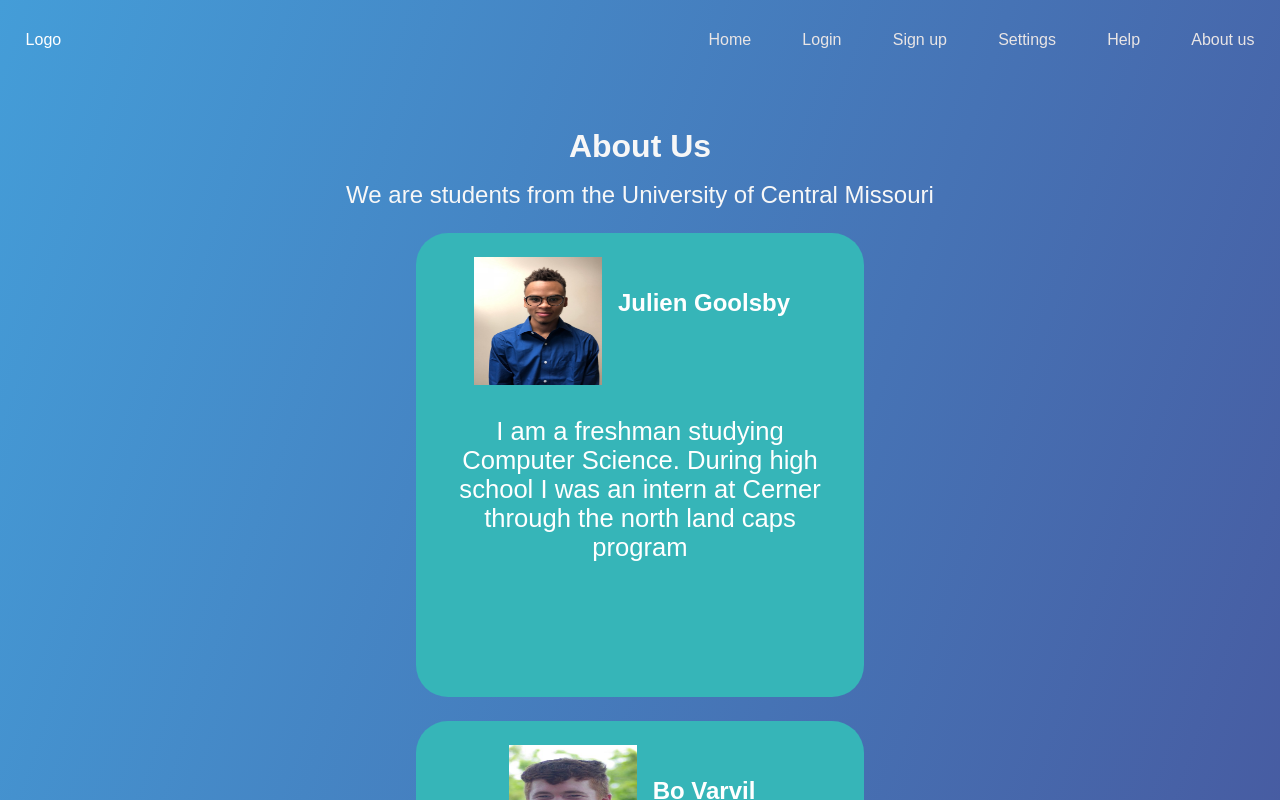
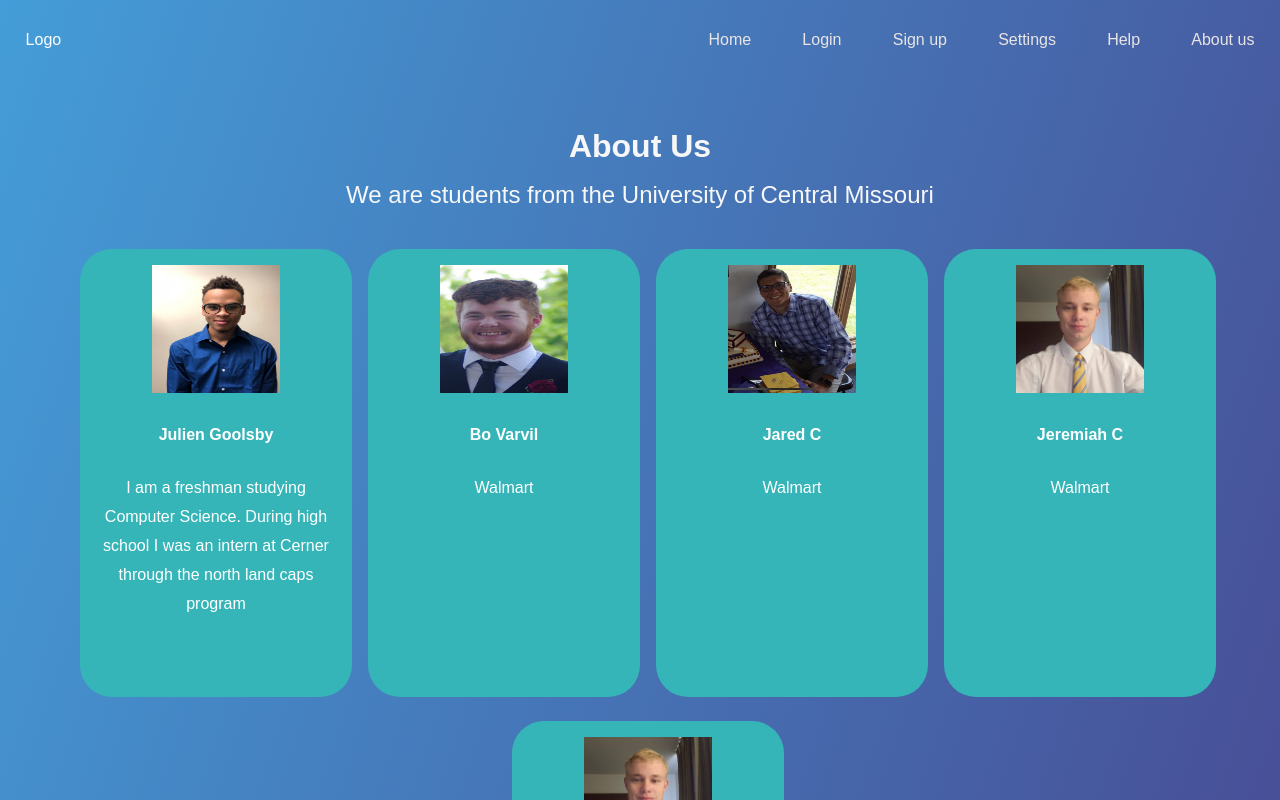
Before and after one commit to GoolsbyJulien/Hackathon2020UCM, a React (Create React App) app: page /aboutUS in a window 1280 px wide. Shown: the top 800 px of the page. Built offline with nearby package versions, Linux system fonts and the light colour scheme; the HTML template or start-up script is replaced by a standard one.

Commit message:
about page vertical

```diff
--- a/src/classes/Person/index.css
+++ b/src/classes/Person/index.css
@@ -1,11 +1,14 @@
 .aboutUsCard {
-  padding: 1.5rem;
-  margin: 1.5rem;
+  padding: 1rem;
+  margin-top: 1.5rem;
+  margin-left: 1rem;
   background-color: #36B5B8;
-
-  width: 25rem;
+  width: 15rem;
   height: 26rem;
   border-radius: 2rem;
+  vertical-align: top;
+
+  display: inline-block;
 }
 
 .personImage
@@ -18,11 +21,16 @@
 
 .aboutme {
   color: white;
+  font-size: 1rem;
+  display: inline;
+
+  padding: 0;
+margin: 0;
 }
 .name {
   vertical-align: top;
-padding: 1rem;  display: inline-block;
+padding: 1rem;
   align-self: center;
   color: white;
-  font-size: 1.5rem;
+  font-size: 1rem;
 }
--- a/src/pages/AboutUSPage/index.css
+++ b/src/pages/AboutUSPage/index.css
@@ -2,7 +2,8 @@
   display: flex;
   flex-direction: column;
   align-items: stretch;
-
+  animation-name: fadeIn;
+  animation-duration: 2s;
   color:white;
 }
 
--- a/src/pages/AboutUSPage/index.js
+++ b/src/pages/AboutUSPage/index.js
@@ -23,7 +23,9 @@ class AboutUSPage extends React.Component {
     const results = [new Person('Julien Goolsby', 'I am a freshman studying Computer Science. During high school I was an intern at Cerner through the north land caps program  ', julienPicture),
     new Person('Bo Varvil', 'Walmart', boPicture),
     new Person('Jared C', 'Walmart', jaredPicture),
-    new Person('Jeremiah C', 'Walmart', jeremiahPicture)
+    new Person('Jeremiah C', 'Walmart', jeremiahPicture),
+    new Person('Nate', 'Walmart', jeremiahPicture)
+
 
   ];
 
@@ -32,7 +34,7 @@ class AboutUSPage extends React.Component {
 
   render() {
     return (
-      <div className='AboutUsPage'>
+      <div className='aboutUSPage'>
         <h1 className="aboutUsHeader"> About Us </h1>
         <p className="aboutUsParagraph" >We are students from the University of Central Missouri</p>
         <center>{this.build()}</center>
```
